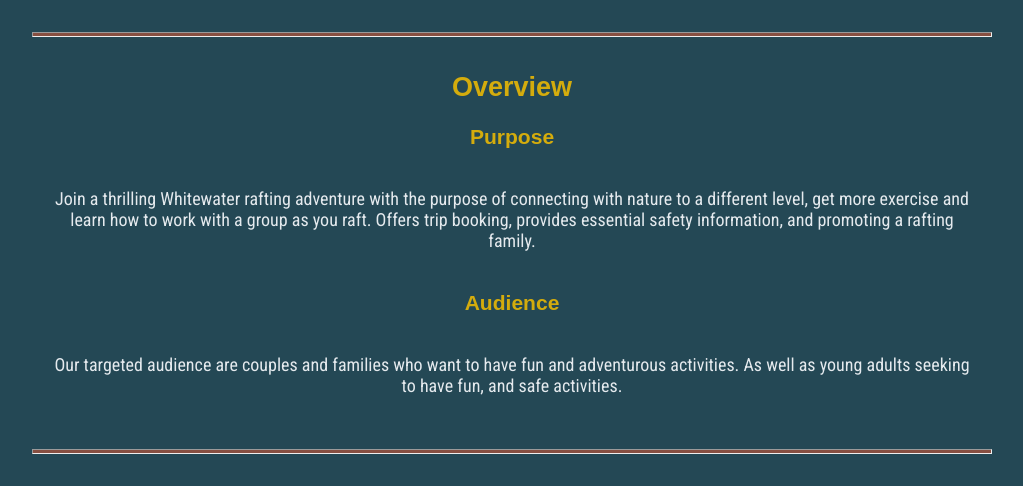
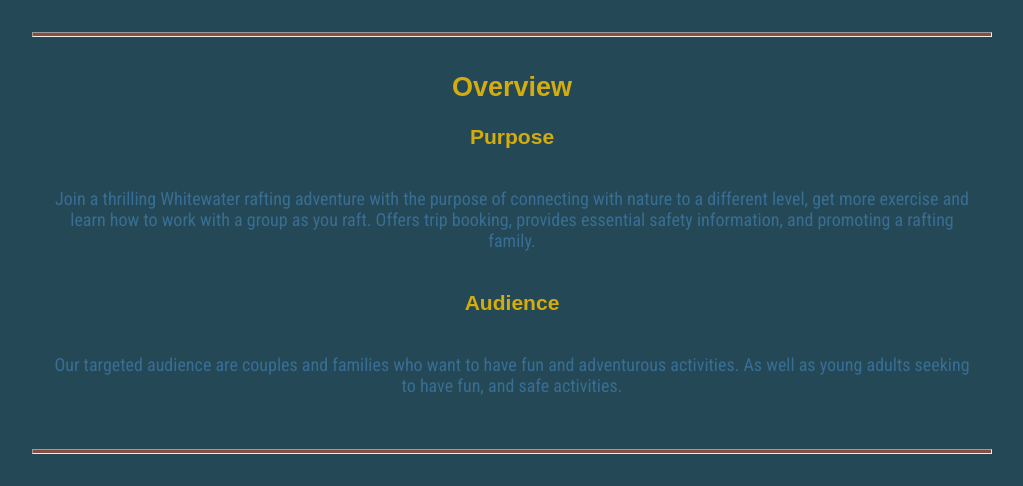
Before and after one commit to jasonbassaw/wdd130, a plain HTML site: page wwr/site-plan-rafting.html in a window 1280 px wide. Shown: the part 308-794 px from the top of the page, without its empty margins (128-1151 px from the left). Drawn offline with Linux system fonts and the light colour scheme; a web font is replaced by a local one.

Commit message:
site plan added

```diff
--- a/wwr/styles/site-plan-rafting.css
+++ b/wwr/styles/site-plan-rafting.css
@@ -18,13 +18,13 @@ Fonts are separated by a & */
   /* these colors below should be chosen from among your palette colors above */
   --headline-color-on-white: #D4AC0D;  /* headlines on a white background */
   --headline-color-on-color: #244855; /* headlines on a colored background */
-  --paragraph-color-on-white: #e5eaee; /* paragraph text on a white background */
+  --paragraph-color-on-white: #396E94; /* paragraph text on a white background */
   --paragraph-color-on-color: #244855; /* paragraph text on a colored background */
   --paragraph-background-color: #e4a21d;
   --nav-link-color: #396E94;
   --nav-background-color: #D4AC0D;
   --nav-hover-link-color: white;
-  --nav-hover-background-color: #396E94;
+  --nav-hover-background-color: #244855;
 }
 
 
```
